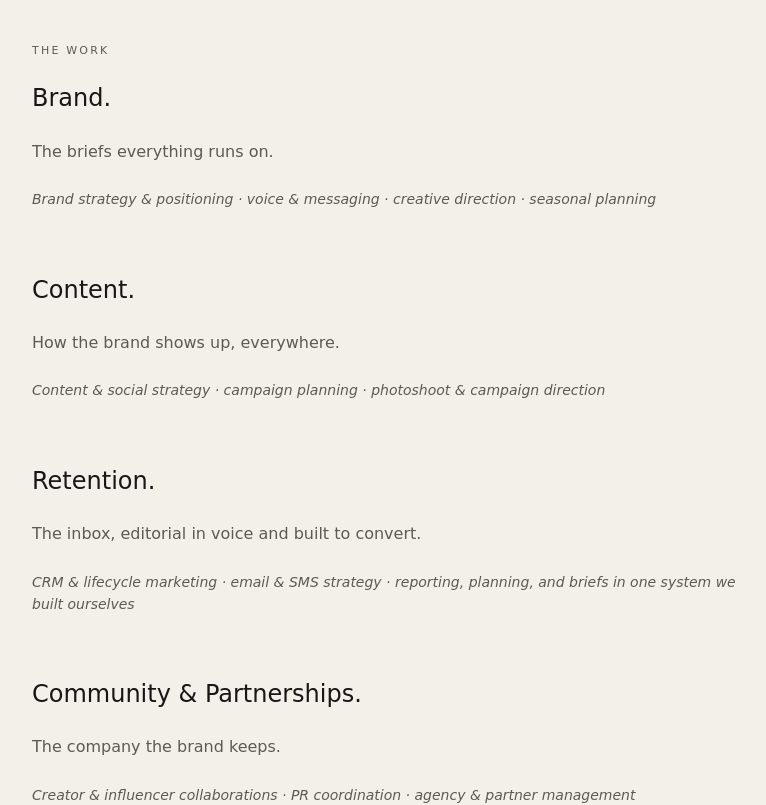
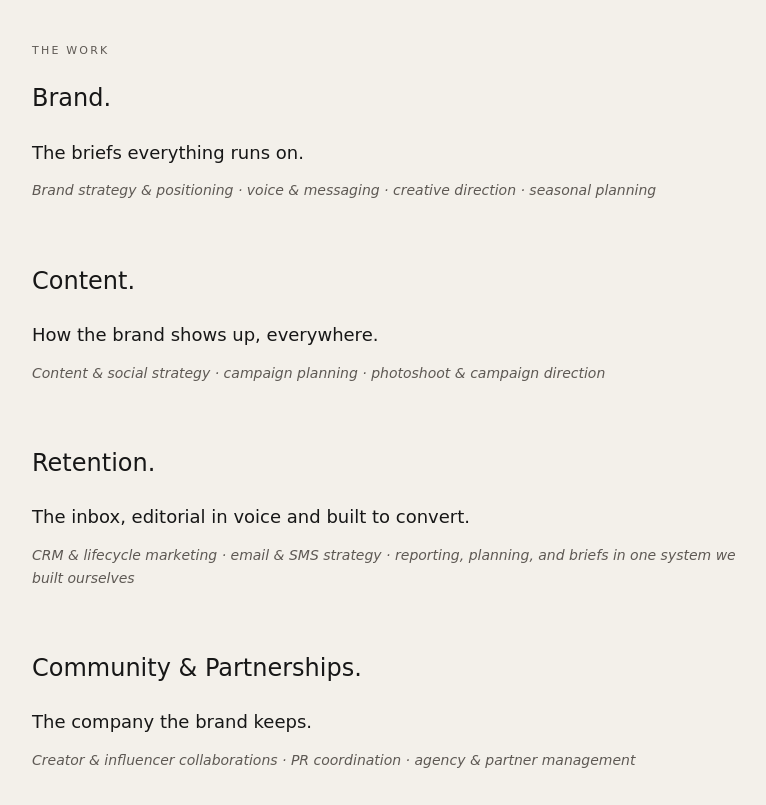
Before and after one commit to nato040/kdc-website, a React (Vite) app: page /case-studies in a window 1280 px wide. Shown: the part 620-1425 px from the top of the page, without its empty margins (32-798 px from the left). Built offline with nearby package versions, Linux system fonts and the light colour scheme.

Commit message:
Formatting proportions pass: Four Surfaces connector line scaled up as lede; Approach pillar statements dark 17-18px grouped tight with italic service lines

```diff
--- a/src/app/pages/CaseStudies.tsx
+++ b/src/app/pages/CaseStudies.tsx
@@ -38,12 +38,14 @@ export default function CaseStudies() {
                 <h3 style={{ color: '#171717', fontWeight: 400, lineHeight: '1.3' }} className="text-[24px]">
                   Brand.
                 </h3>
-                <p className="text-[16px]" style={{ color: '#5E5954', fontWeight: 400, lineHeight: '1.6', maxWidth: '720px' }}>
+                <div className="space-y-3">
+                  <p className="text-[17px] lg:text-[18px]" style={{ color: '#171717', fontWeight: 400, lineHeight: '1.6', maxWidth: '720px' }}>
                     The briefs everything runs on.
                   </p>
                   <p className="text-[14px]" style={{ color: '#5E5954', fontWeight: 400, lineHeight: '1.6', maxWidth: '720px', fontStyle: 'italic' }}>
                     Brand strategy &amp; positioning &middot; voice &amp; messaging &middot; creative direction &middot; seasonal planning
                   </p>
+                </div>
               </div>
             </FadeInOnScroll>
 
@@ -53,12 +55,14 @@ export default function CaseStudies() {
                 <h3 style={{ color: '#171717', fontWeight: 400, lineHeight: '1.3' }} className="text-[24px]">
                   Content.
                 </h3>
-                <p className="text-[16px]" style={{ color: '#5E5954', fontWeight: 400, lineHeight: '1.6', maxWidth: '720px' }}>
+                <div className="space-y-3">
+                  <p className="text-[17px] lg:text-[18px]" style={{ color: '#171717', fontWeight: 400, lineHeight: '1.6', maxWidth: '720px' }}>
                     How the brand shows up, everywhere.
                   </p>
                   <p className="text-[14px]" style={{ color: '#5E5954', fontWeight: 400, lineHeight: '1.6', maxWidth: '720px', fontStyle: 'italic' }}>
                     Content &amp; social strategy &middot; campaign planning &middot; photoshoot &amp; campaign direction
                   </p>
+                </div>
               </div>
             </FadeInOnScroll>
 
@@ -68,12 +72,14 @@ export default function CaseStudies() {
                 <h3 style={{ color: '#171717', fontWeight: 400, lineHeight: '1.3' }} className="text-[24px]">
                   Retention.
                 </h3>
-                <p className="text-[16px]" style={{ color: '#5E5954', fontWeight: 400, lineHeight: '1.6', maxWidth: '720px' }}>
+                <div className="space-y-3">
+                  <p className="text-[17px] lg:text-[18px]" style={{ color: '#171717', fontWeight: 400, lineHeight: '1.6', maxWidth: '720px' }}>
                     The inbox, editorial in voice and built to convert.
                   </p>
                   <p className="text-[14px]" style={{ color: '#5E5954', fontWeight: 400, lineHeight: '1.6', maxWidth: '720px', fontStyle: 'italic' }}>
                     CRM &amp; lifecycle marketing &middot; email &amp; SMS strategy &middot; reporting, planning, and briefs in one system we built ourselves
                   </p>
+                </div>
               </div>
             </FadeInOnScroll>
 
@@ -83,12 +89,14 @@ export default function CaseStudies() {
                 <h3 style={{ color: '#171717', fontWeight: 400, lineHeight: '1.3' }} className="text-[24px]">
                   Community &amp; Partnerships.
                 </h3>
-                <p className="text-[16px]" style={{ color: '#5E5954', fontWeight: 400, lineHeight: '1.6', maxWidth: '720px' }}>
+                <div className="space-y-3">
+                  <p className="text-[17px] lg:text-[18px]" style={{ color: '#171717', fontWeight: 400, lineHeight: '1.6', maxWidth: '720px' }}>
                     The company the brand keeps.
                   </p>
                   <p className="text-[14px]" style={{ color: '#5E5954', fontWeight: 400, lineHeight: '1.6', maxWidth: '720px', fontStyle: 'italic' }}>
                     Creator &amp; influencer collaborations &middot; PR coordination &middot; agency &amp; partner management
                   </p>
+                </div>
               </div>
             </FadeInOnScroll>
           </div>
--- a/src/app/pages/Home.tsx
+++ b/src/app/pages/Home.tsx
@@ -69,7 +69,7 @@ export default function Home() {
             >
               Brand. Content. Retention. Community &amp; Partnerships.
             </h2>
-            <p className="text-[16px] lg:text-[20px] mb-12" style={bodyStyle}>
+            <p className="text-[18px] lg:text-[24px] mb-10" style={{ ...bodyStyle, lineHeight: "1.5" }}>
               The four surfaces of a modern brand. We own how they connect.
             </p>
             <p
```
Lines whose indentation alone changed are shown as unchanged.
